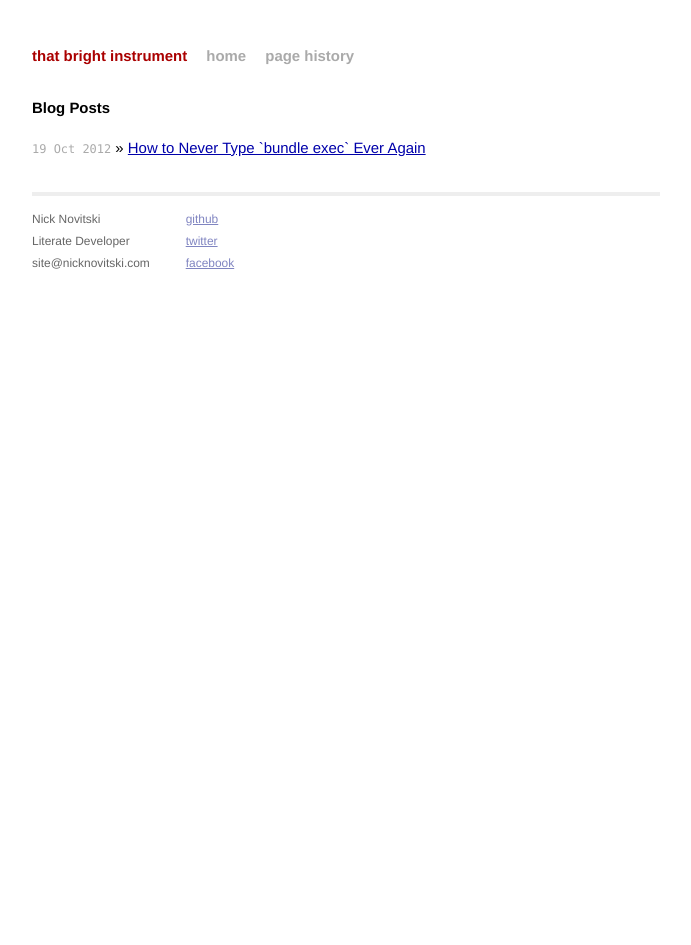
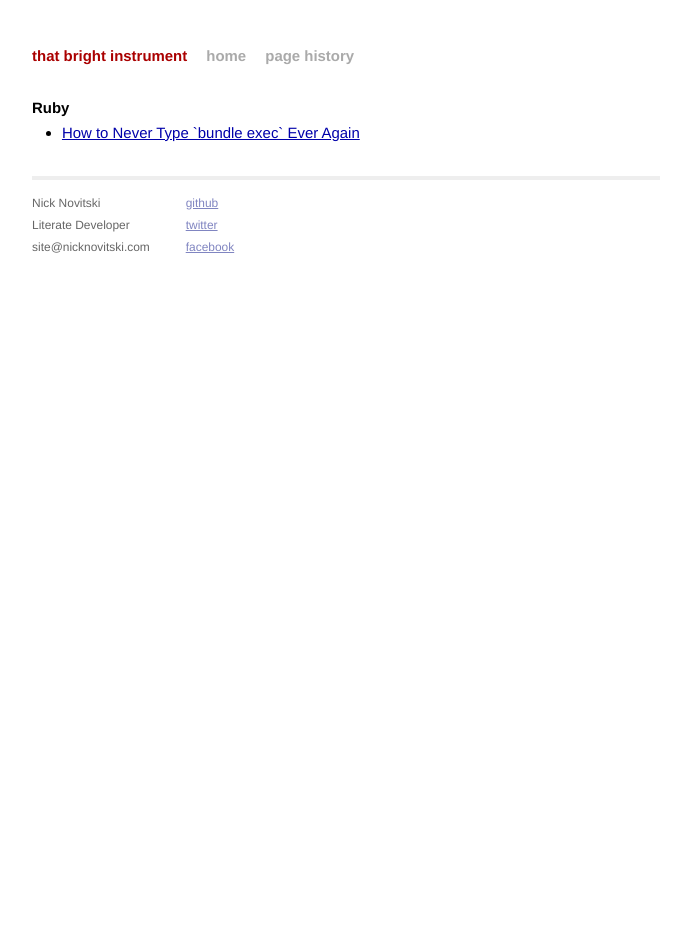
Before and after one commit to nicknovitski/nicknovitski.github.io, a Jekyll site: the page built from index.html, in a window 1280 px wide. Shown: the whole page, without its empty margins (294-985 px from the left). Built offline with Jekyll 4.4.1, drawn with Linux system fonts in a browser that asks for light colours.

Commit message:
go dateless
Pun intended.

```diff
--- a/_config.yml
+++ b/_config.yml
@@ -4,7 +4,7 @@ gems:
   - jekyll-mentions
   - jemoji
   - jekyll-redirect-from
-permalink: /:year/:month/:title
+permalink: /:categories/:title
 ## github-pages
 ## defaults
 # pygments: true
--- a/_layouts/post.html
+++ b/_layouts/post.html
@@ -1,9 +1,7 @@
 ---
 layout: default
 ---
-<h2>{{ page.title }}</h2>
-<p class="meta">{{ page.date | date_to_string }}</p>
-
+<h1>{{ page.title }}</h2>
 <div class="post">
 {{ content }}
 </div>
--- a/_posts/2012-10-19-how-to-never-type-bundle-exec-ever-again.md
+++ b/_posts/2012-10-19-how-to-never-type-bundle-exec-ever-again.md
@@ -1,7 +1,7 @@
 ---
 layout: post
 title: How to Never Type `bundle exec` Ever Again
-date: 2012-10-19 08:37:00
+category: ruby
 ---
 ## Step 1: ~/.bundle/config
     BUNDLE_PATH: .bundle/gem
--- a/css/main.css
+++ b/css/main.css
@@ -35,11 +35,11 @@ a:visited { color: #a0a; }
 /*
 /*****************************************************************************/
 .posts {
-  list-style-type: none;
   margin-bottom: 2em;
 }
 
 .posts li {
+  margin-left: 2em;
   line-height: 1.75em;
 }
 
--- a/index.html
+++ b/index.html
@@ -1,12 +1,16 @@
 ---
 layout: default
 ---
-
 <div id="home">
-  <h1>Blog Posts</h1>
-  <ul class="posts">
-    {% for post in site.posts %}
-      <li><span>{{ post.date | date_to_string }}</span> &raquo; <a href="{{ post.url }}">{{ post.title }}</a></li>
+    {% for category in site.categories %}
+      <section>
+        <h2> {{ category.first | capitalize }} </h2>
+        <ul class="posts">
+          {% for post in category.last %}
+            <li><a href="{{ post.url }}">{{ post.title }}</a></li>
+          {% endfor %}
+        </ul>
+      </section>
     {% endfor %}
   </ul>
 </div>
```
